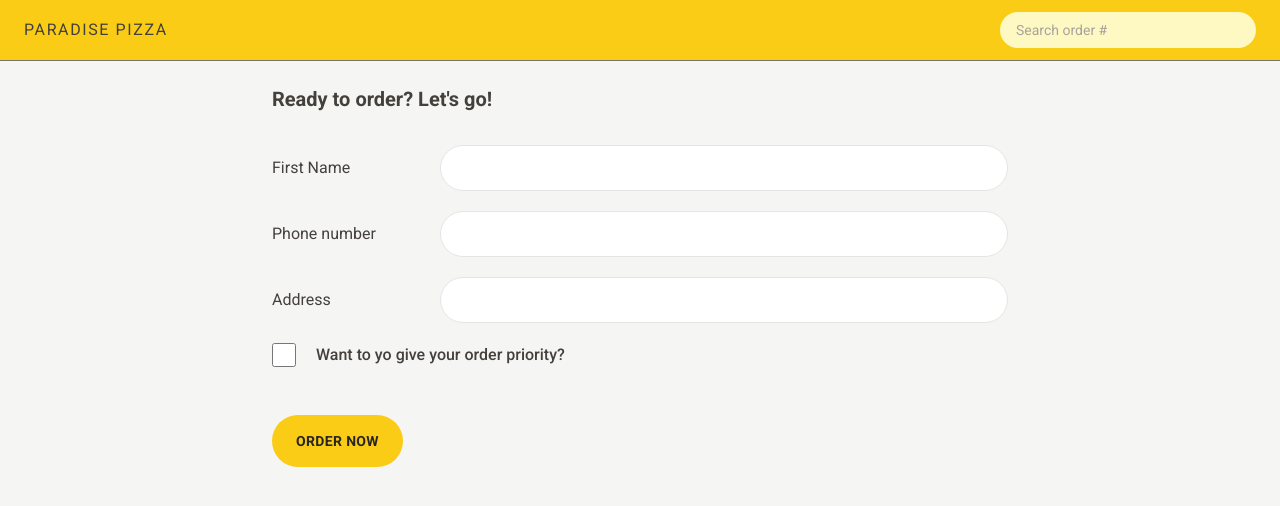
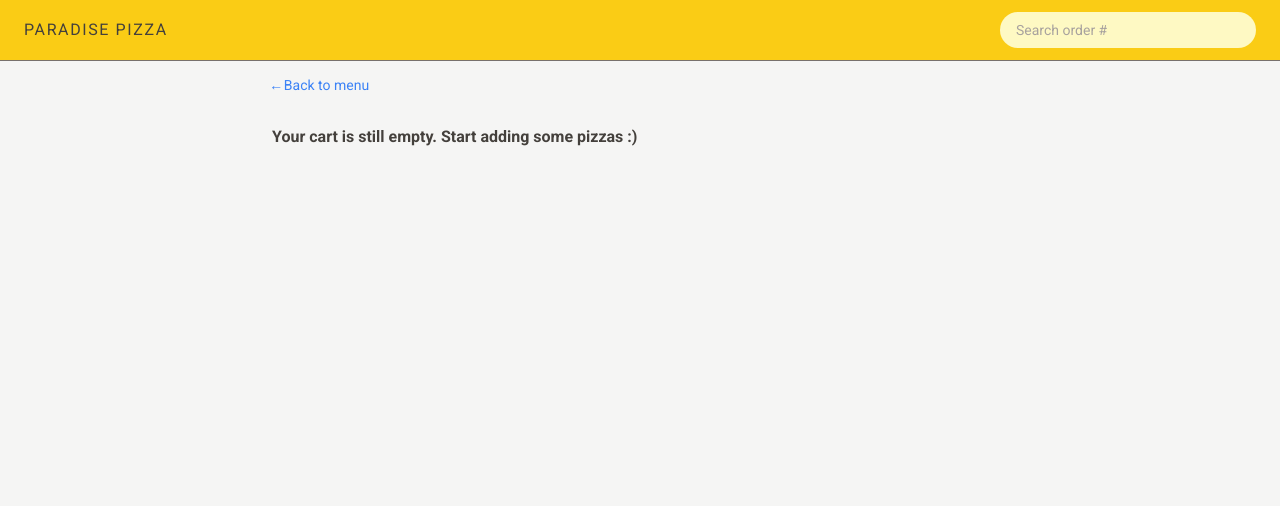
Before and after one commit to GustavoMunizBarrios/paradise-pizza, a React (Vite) app: page /order/new in a window 1280 px wide. Shown: the top 506 px of the page. Built offline with nearby package versions, Linux system fonts and the light colour scheme.

Commit message:
Updated CreateOrder and Order components: replaced fakeCart with Redux store cart, added EmptyCart redirect, and changed OrderItem key from item.id to item.pizzaId

```diff
--- a/src/features/order/CreateOrder.jsx
+++ b/src/features/order/CreateOrder.jsx
@@ -3,7 +3,9 @@
 import { Form, redirect, useActionData, useNavigation } from 'react-router-dom';
 import { createOrder } from '../../services/apiRestaurant';
 import Button from '../../ui/Button';
+import EmptyCart from '../cart/EmptyCart';
 import { useSelector } from 'react-redux';
+import { getCart } from '../cart/cartSlice';
 
 // https://uibakery.io/regex-library/phone-number
 const isValidPhone = (str) =>
@@ -12,7 +14,7 @@ const isValidPhone = (str) =>
   );
 console.log(isValidPhone);
 
-const fakeCart = [
+/* const fakeCart = [
   {
     pizzaId: 12,
     name: 'Mediterranean',
@@ -34,7 +36,7 @@ const fakeCart = [
     unitPrice: 15,
     totalPrice: 15,
   },
-];
+]; */
 
 function CreateOrder() {
   const username = useSelector((state) => state.user.username);
@@ -44,7 +46,9 @@ function CreateOrder() {
 
   const formErrors = useActionData();
   // const [withPriority, setWithPriority] = useState(false);
-  const cart = fakeCart;
+  const cart = useSelector(getCart);
+
+  if (!cart.length) return <EmptyCart />;
 
   return (
     <div className="px-4 py-6">
--- a/src/features/order/Order.jsx
+++ b/src/features/order/Order.jsx
@@ -88,7 +88,7 @@ function Order() {
 
       <ul className="divide-y divide-stone-200 border-b border-t">
         {cart.map((item) => (
-          <OrderItem item={item} key={item.id} />
+          <OrderItem item={item} key={item.pizzaId} />
         ))}
       </ul>
 
```
